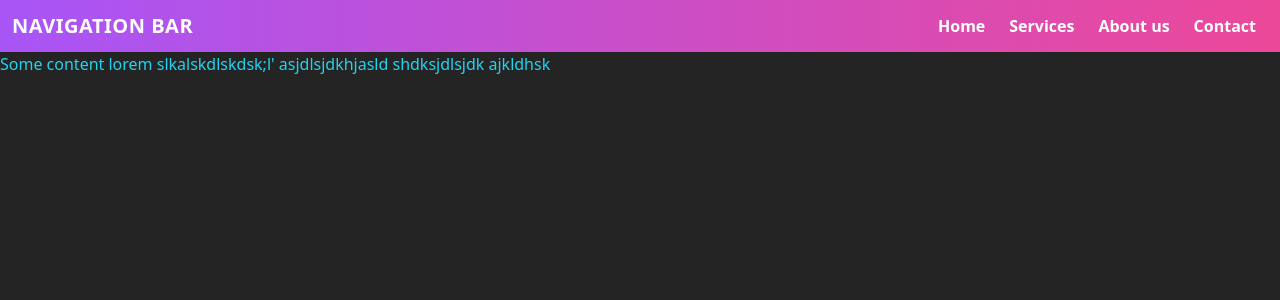
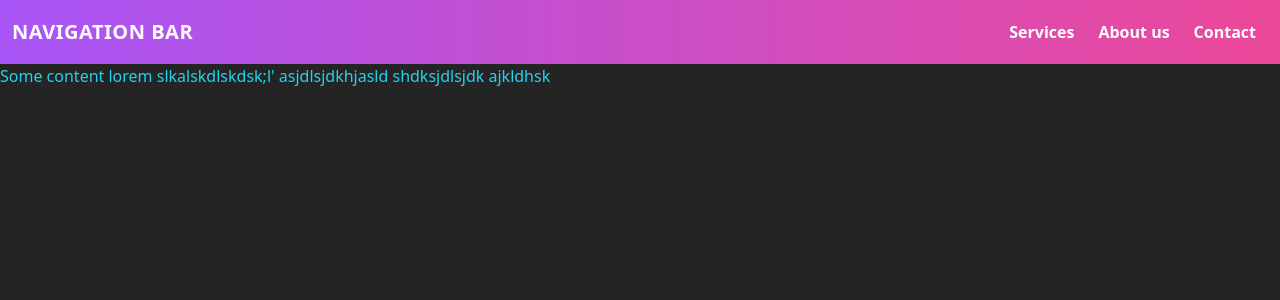
Before and after one commit to amrutprabhu/nextjs-practice, a Next.js app: page / in a window 1280 px wide. Shown: the top 300 px of the page. Built offline with nearby package versions, Linux system fonts and the light colour scheme.

Commit message:
moving navigation to root page

```diff
--- a/components/Navigation.js
+++ b/components/Navigation.js
@@ -7,65 +7,72 @@ function Navigation() {
   return (
     // https://letmefail.com/react/build-responsive-mobile-navigation-with-nextjs-and-tailwindcss/
     <div>
-
-      <nav className='flex items-center flex-wrap p-3  bg-gradient-to-r from-purple-500 to-pink-500'>
-        <Link href='/'>
-          <a className='inline-flex items-center '>
-            {/* <svg
+      <nav className="flex items-center flex-wrap p-3  bg-gradient-to-r from-purple-500 to-pink-500">
+        <Link
+          href="/"
+          onClick={() => setNavbar(false)}
+          className="inline-flex items-center"
+        >
+          {/* <a className='inline-flex items-center '> */}
+          {/* <svg
               viewBox='0 0 24 24'
               xmlns='http://www.w3.org/2000/svg'
               className='fill-current text-white h-8 w-8 mr-2'
             >
               <path d='M12.001 4.8c-3.2 0-5.2 1.6-6 4.8 1.2-1.6 2.6-2.2 4.2-1.8.913.228 1.565.89 2.288 1.624C13.666 10.618 15.027 12 18.001 12c3.2 0 5.2-1.6 6-4.8-1.2 1.6-2.6 2.2-4.2 1.8-.913-.228-1.565-.89-2.288-1.624C16.337 6.182 14.976 4.8 12.001 4.8zm-6 7.2c-3.2 0-5.2 1.6-6 4.8 1.2-1.6 2.6-2.2 4.2-1.8.913.228 1.565.89 2.288 1.624 1.177 1.194 2.538 2.576 5.512 2.576 3.2 0 5.2-1.6 6-4.8-1.2 1.6-2.6 2.2-4.2 1.8-.913-.228-1.565-.89-2.288-1.624C10.337 13.382 8.976 12 6.001 12z' />
             </svg> */}
-            <span className='text-xl text-white font-bold uppercase tracking-wide'>
-              Navigation Bar
-            </span>
-          </a>
+          <span className="text-xl text-white font-bold uppercase tracking-wide">
+            Navigation Bar
+          </span>
+          {/* </a> */}
         </Link>
-        <button className='inline-flex p-3 hover:bg-gray-900 rounded lg:hidden text-white ml-auto hover:text-white outline-none'
-         onClick={() => setNavbar(!navbar)}>
+        <button
+          className="inline-flex p-3 hover:bg-gray-900 rounded lg:hidden text-white ml-auto hover:text-white outline-none"
+          onClick={() => setNavbar(!navbar)}
+        >
           <svg
-            className='w-6 h-6'
-            fill='none'
-            stroke='currentColor'
-            viewBox='0 0 24 24'
-            xmlns='http://www.w3.org/2000/svg'
+            className="w-6 h-6"
+            fill="none"
+            stroke="currentColor"
+            viewBox="0 0 24 24"
+            xmlns="http://www.w3.org/2000/svg"
           >
             <path
-              strokeLinecap='round'
-              strokeLinejoin='round'
+              strokeLinecap="round"
+              strokeLinejoin="round"
               strokeWidth={2}
-              d='M4 6h16M4 12h16M4 18h16'
+              d="M4 6h16M4 12h16M4 18h16"
             />
           </svg>
         </button>
-        <div className={` w-full lg:w-auto lg:inline-flex flex-grow  ${navbar? 'block' : 'hidden'}`}>
-          <div className='lg:inline-flex lg:flex-row lg:ml-auto  lg:w-auto w-full lg:h-auto flex flex-col'>
-            <Link href='/'>
-              <a className=' px-3 py-2 w-auto hover:text-slate-200  text-white font-bold'>
-                Home
-              </a>
+        <div
+          className={` w-full lg:w-auto lg:inline-flex flex-grow  ${
+            navbar ? "block" : "hidden"
+          }`}
+        >
+          <div className="lg:inline-flex lg:flex-row lg:ml-auto  lg:w-auto w-full lg:h-auto flex flex-col">
+            <Link
+              href="/service"
+              onClick={() => setNavbar(false)}
+              className="px-3 py-2 text-white font-bold  hover:text-slate-200"
+            >
+              Services
             </Link>
-            <Link href='/'>
-              <a className='px-3 py-2 text-white font-bold  hover:text-slate-200 '>
-                Services
-              </a>
+            <Link
+              href="/"
+              className="px-3 py-2 text-white font-bold  hover:text-slate-200"
+            >
+              About us
             </Link>
-            <Link href='/'>
-              <a className='px-3 py-2 text-white font-bold  hover:text-slate-200'>
-                About us
-              </a>
-            </Link>
-            <Link href='/'>
-              <a className='px-3 py-2 text-white font-bold  hover:text-slate-200'>
-                Contact
-              </a>
+            <Link
+              href="/"
+              className="px-3 py-2 text-white font-bold  hover:text-slate-200"
+            >
+              Contact
             </Link>
           </div>
         </div>
       </nav>
-
     </div>
   );
 }
--- a/pages/_app.js
+++ b/pages/_app.js
@@ -1,9 +1,11 @@
 import "../styles/globals.css";
 import { SessionProvider } from "next-auth/react";
+import Navigation from "../components/Navigation";
 
 function MyApp({ Component, pageProps: { session, ...pageProps } }) {
   return (
     <SessionProvider session={session}>
+      <Navigation />
       <Component {...pageProps} />
     </SessionProvider>
   );
--- a/pages/index.js
+++ b/pages/index.js
@@ -3,8 +3,6 @@ export default function Home() {
 
   return (
     <div >
-      <Navigation />
-      {/* <Users /> */}
       <div className='text-cyan-400'>
         Some content lorem slkalskdlskdsk;l' asjdlsjdkhjasld shdksjdlsjdk ajkldhsk
       </div>
```
